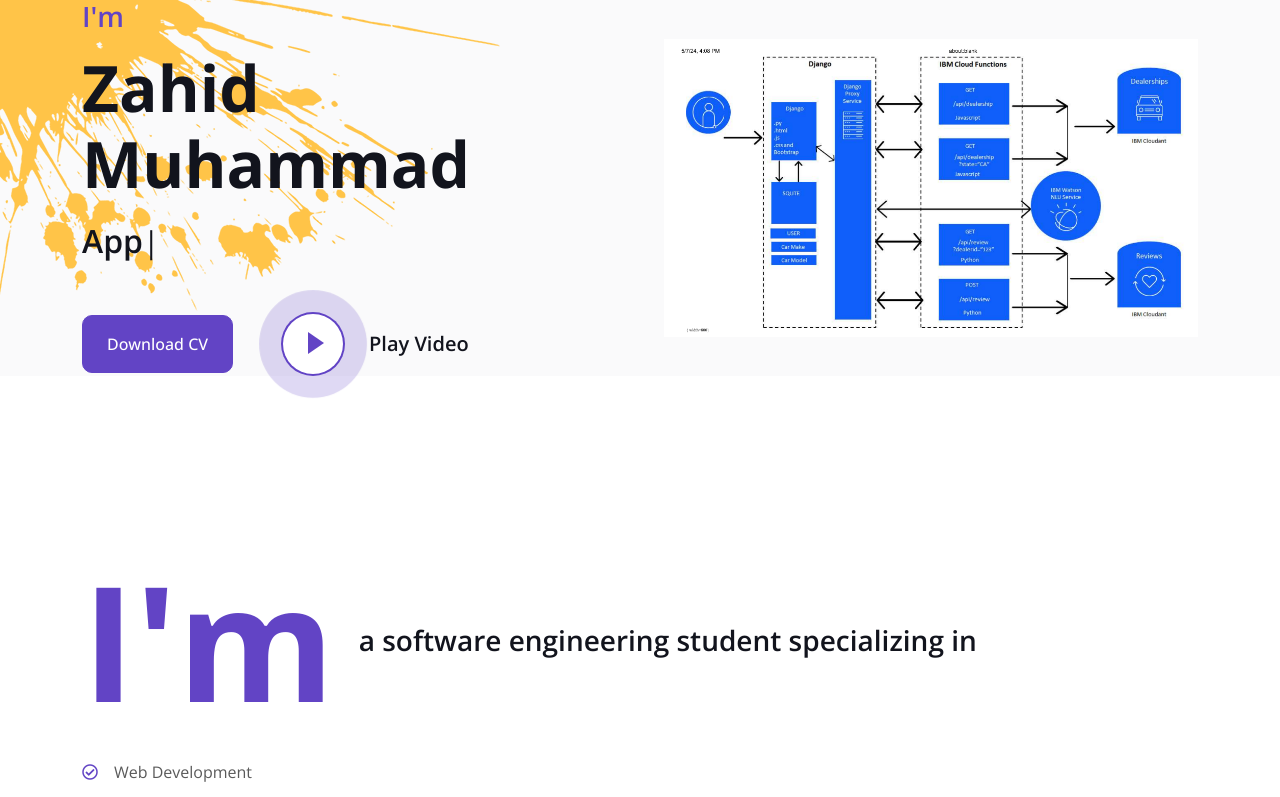
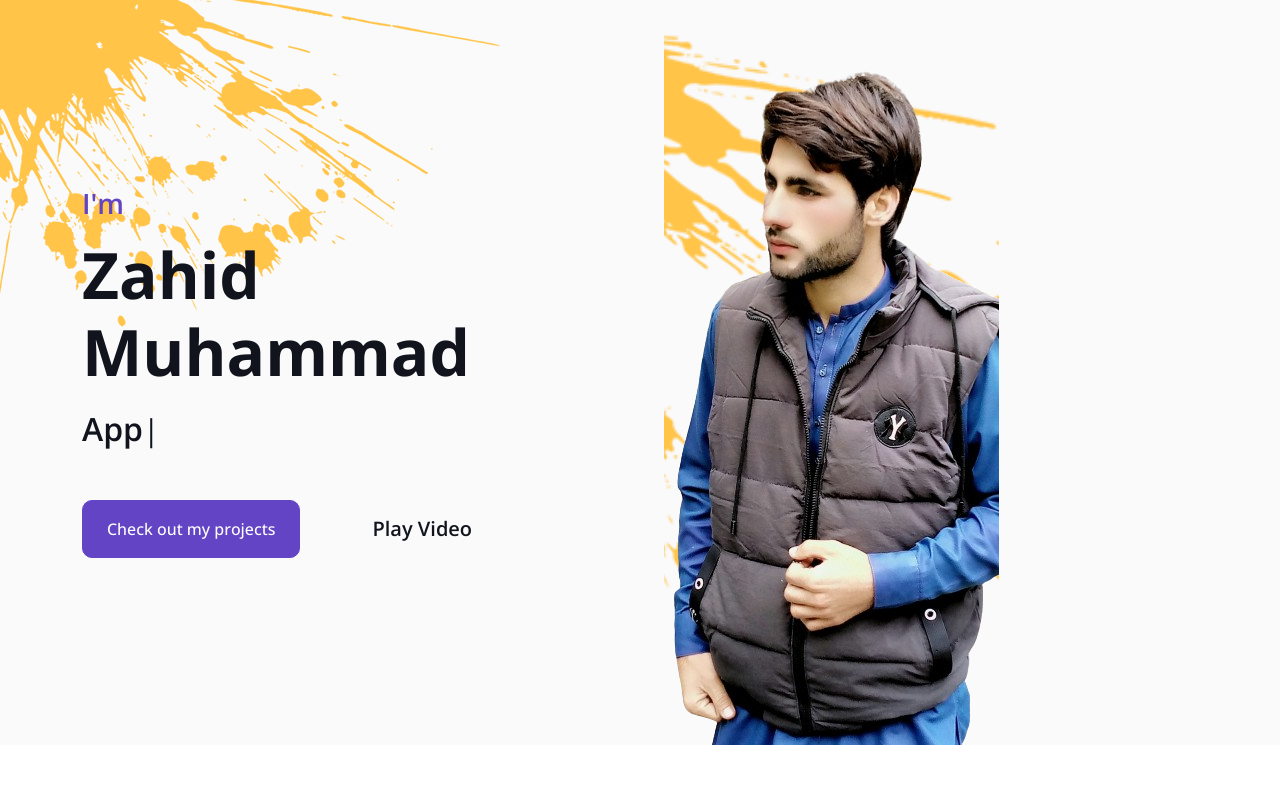
Before and after one commit to ZahidAhm/ZahidAhm.github.io, a plain HTML site: page index.html in a window 1280 px wide. Shown: the top 797 px of the page. Drawn offline with nearby package versions, Linux system fonts and the light colour scheme.

Commit message:
changes in index

```diff
--- a/index.html
+++ b/index.html
@@ -3,7 +3,7 @@
 
 <head>
     <meta charset="utf-8">
-    <title>ProMan - Personal Portfolio HTML Template</title>
+    <title>Zahid - Portfolio</title>
     <meta content="width=device-width, initial-scale=1.0" name="viewport">
     <meta content="" name="keywords">
     <meta content="" name="description">
@@ -81,16 +81,15 @@
                     <h2 class="typed-text-output d-inline"></h2>
                     <div class="typed-text d-none"> Web Developer, Front End Developer, Apps Developer</div>
                     <div class="d-flex align-items-center pt-5">
-                        <a href="" class="btn btn-primary py-3 px-4 me-5">Download CV</a>
-                        <button type="button" class="btn-play" data-bs-toggle="modal"
-                            data-src="https://www.youtube.com/embed/DWRcNpR6Kdc" data-bs-target="#videoModal">
+                        <a href="" class="btn btn-primary py-3 px-4 me-5">Check out my projects</a>
+
                             <span></span>
                         </button>
                         <h5 class="ms-4 mb-0 d-none d-sm-block">Play Video</h5>
                     </div>
                 </div>
                 <div class="col-lg-6">
-                    <img class="img-fluid" src="img/CarDelearshipSolutionArch.png" alt="">
+                    <img class="img-fluid" src="img/zahid.png" alt="">
                 </div>
             </div>
         </div>
```
